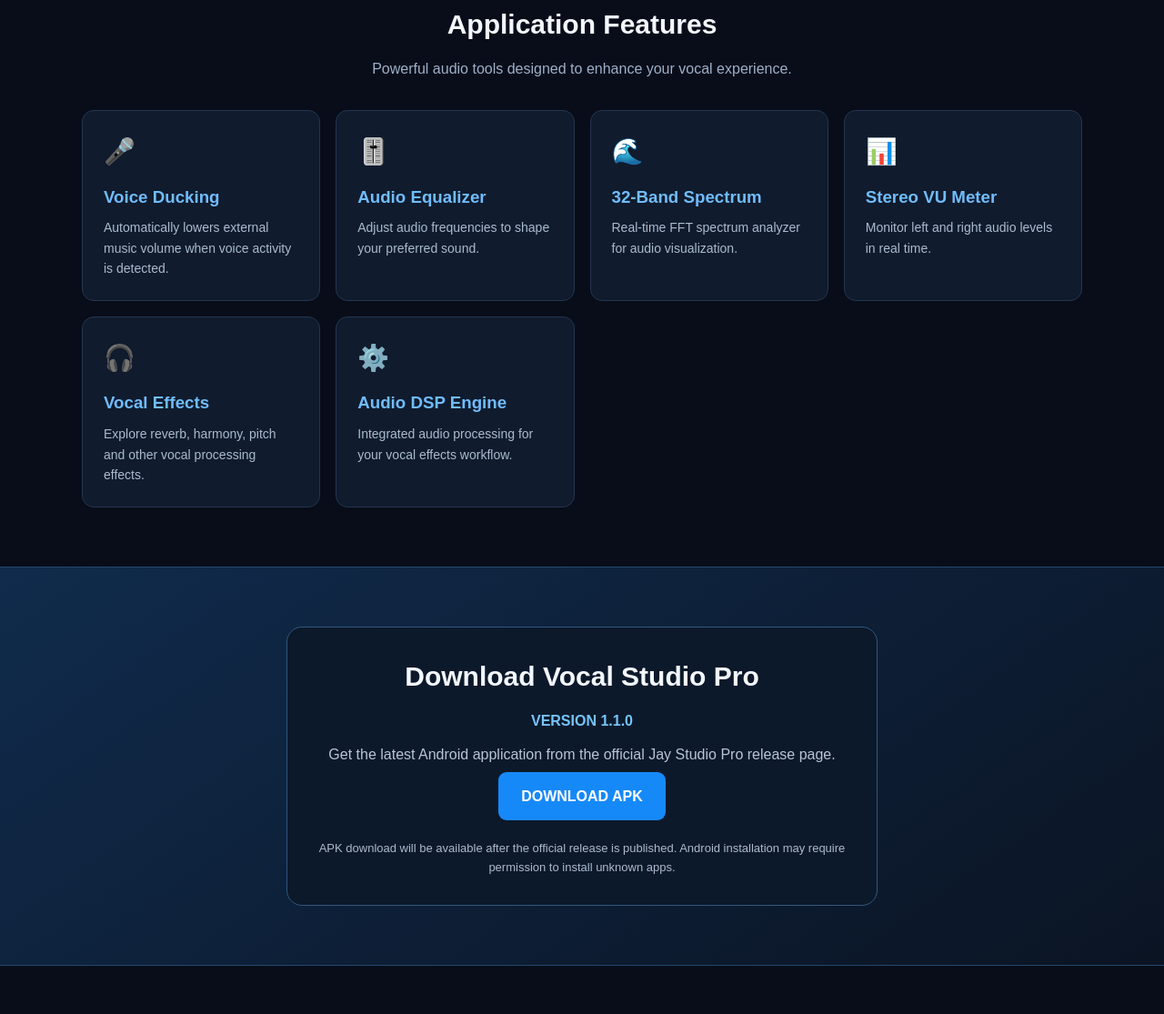
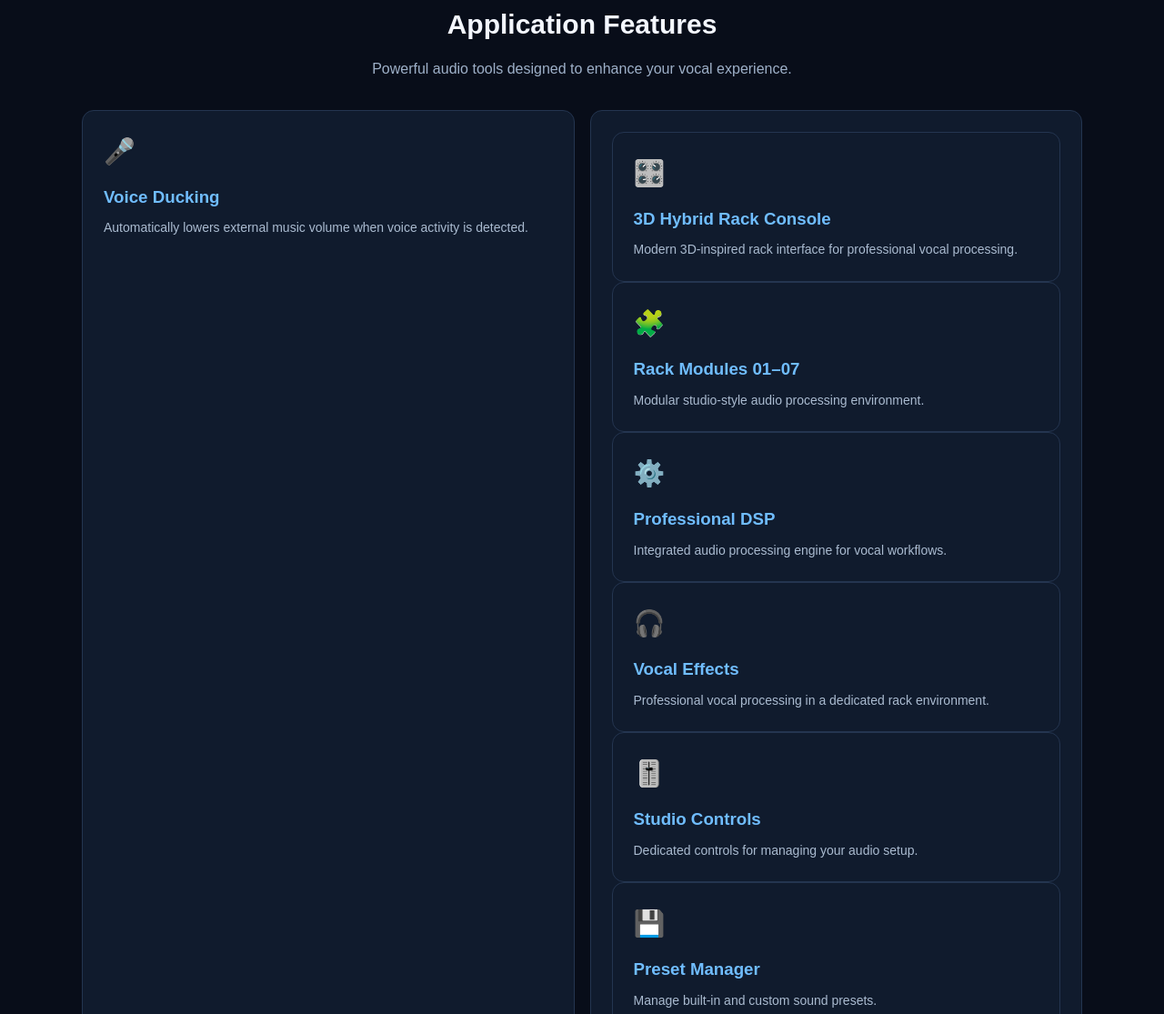
Before and after one commit to jaystudiopro/jaystudiopro.github.io, a plain HTML site: page index.html in a window 1280 px wide. Shown: the part 803-1918 px from the top of the page at 91% size. Drawn offline with Linux system fonts and the light colour scheme.

Commit message:
Update audio features and version in index.html

```diff
--- a/index.html
+++ b/index.html
@@ -293,33 +293,42 @@
         </div>
 
         <div class="card">
-          <div class="icon">🎚️</div>
-          <h3>Audio Equalizer</h3>
-          <p>Adjust audio frequencies to shape your preferred sound.</p>
+
+<div class="card">
+  <div class="icon">🎛️</div>
+  <h3>3D Hybrid Rack Console</h3>
+  <p>Modern 3D-inspired rack interface for professional vocal processing.</p>
 </div>
 
 <div class="card">
-          <div class="icon">🌊</div>
-          <h3>32-Band Spectrum</h3>
-          <p>Real-time FFT spectrum analyzer for audio visualization.</p>
+  <div class="icon">🧩</div>
+  <h3>Rack Modules 01–07</h3>
+  <p>Modular studio-style audio processing environment.</p>
 </div>
 
 <div class="card">
-          <div class="icon">📊</div>
-          <h3>Stereo VU Meter</h3>
-          <p>Monitor left and right audio levels in real time.</p>
+  <div class="icon">⚙️</div>
+  <h3>Professional DSP</h3>
+  <p>Integrated audio processing engine for vocal workflows.</p>
 </div>
 
 <div class="card">
   <div class="icon">🎧</div>
   <h3>Vocal Effects</h3>
-          <p>Explore reverb, harmony, pitch and other vocal processing effects.</p>
+  <p>Professional vocal processing in a dedicated rack environment.</p>
 </div>
 
 <div class="card">
-          <div class="icon">⚙️</div>
-          <h3>Audio DSP Engine</h3>
-          <p>Integrated audio processing for your vocal effects workflow.</p>
+  <div class="icon">🎚️</div>
+  <h3>Studio Controls</h3>
+  <p>Dedicated controls for managing your audio setup.</p>
+</div>
+
+<div class="card">
+  <div class="icon">💾</div>
+  <h3>Preset Manager</h3>
+  <p>Manage built-in and custom sound presets.</p>
+</div>
         </div>
       </div>
     </div>
@@ -330,7 +339,7 @@
       <div class="download-box">
         <h2 class="section-title">Download Vocal Studio Pro</h2>
 
-        <div class="version">VERSION 1.1.0</div>
+        <div class="version">VERSION 1.3.0</div>
 
         <p style="color:#b6c5d9">
           Get the latest Android application from
```
Lines whose indentation alone changed are shown as unchanged.
